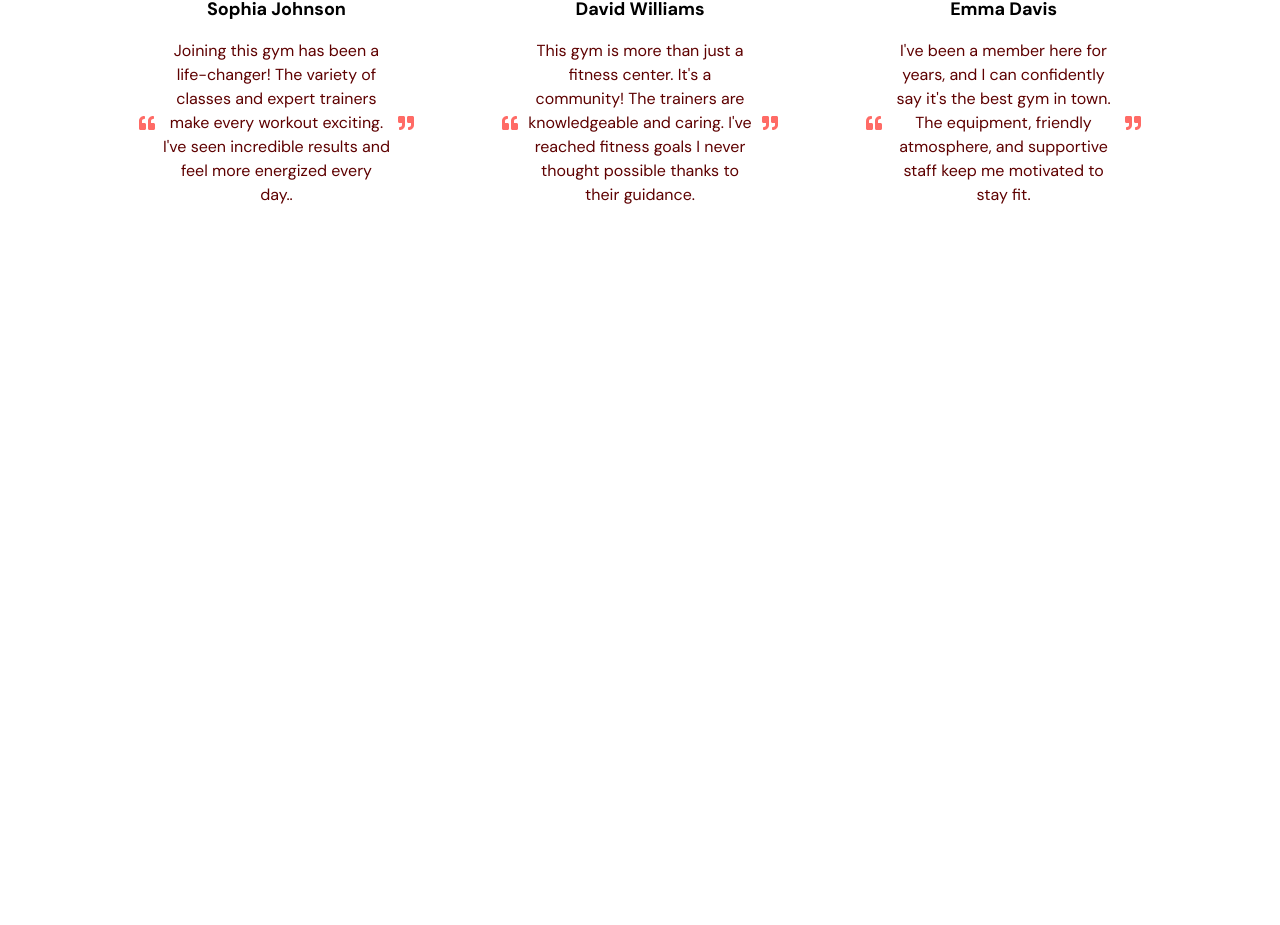
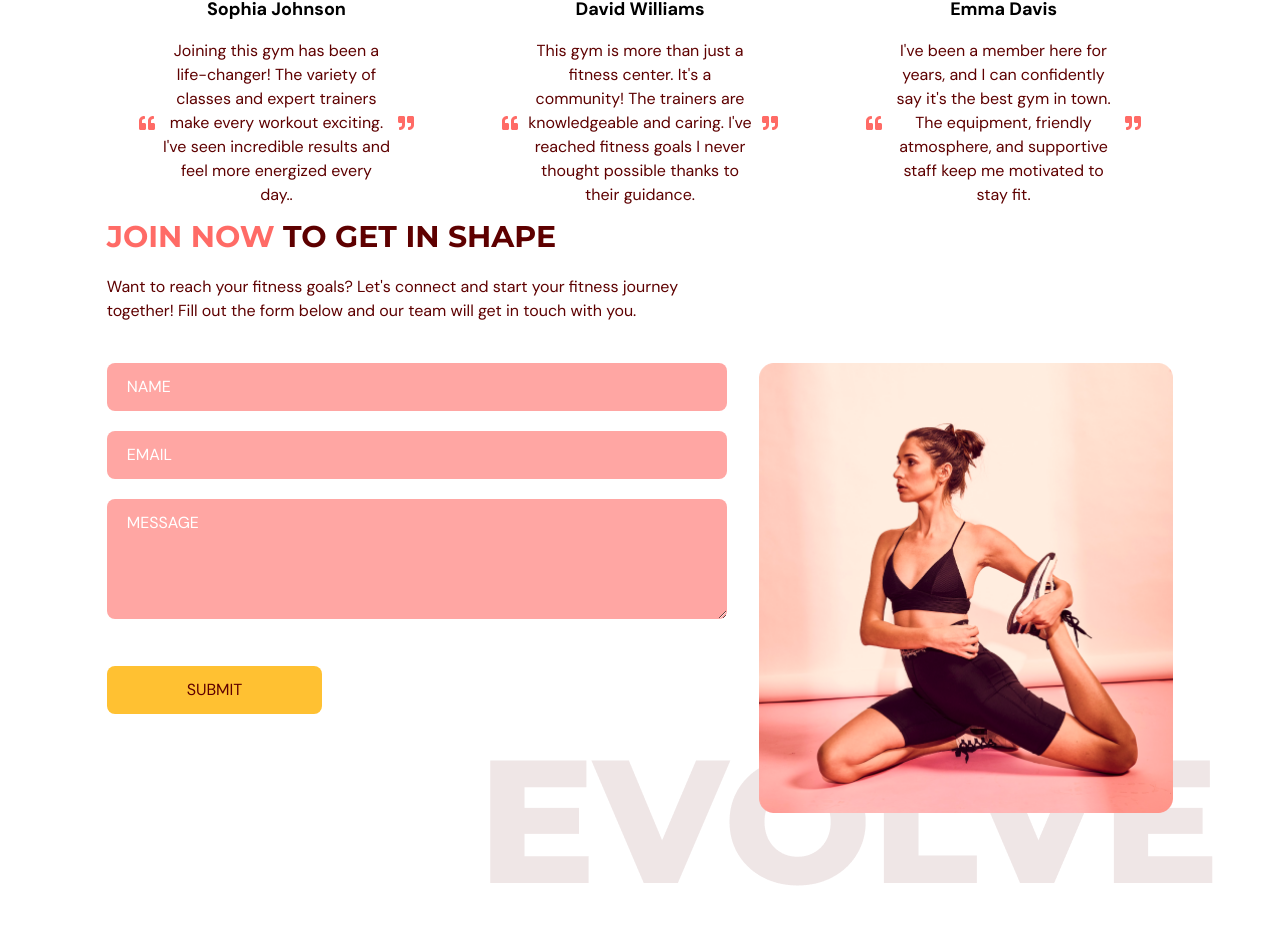
Before and after one commit to AnisBenFerhat/Gym-App, a React (Vite) app: page / in a window 1280 px wide. Shown: the part 3519-4444 px from the top of the page. Before the commit the page ends 3822 px from the top, so only its background shows below. Built offline with nearby package versions, Linux system fonts and the light colour scheme.

Commit message:
feat(Contact Us): Create ContactUs section,
Separate form as a subcomponent and integrate React form handling with
react-hook-form (new dependencies)
Add animation to the form.

```diff
--- a/package.json
+++ b/package.json
@@ -18,6 +18,7 @@
     "react": "^18.2.0",
     "react-anchor-link-smooth-scroll": "^1.0.12",
     "react-dom": "^18.2.0",
+    "react-hook-form": "^7.48.2",
     "react-icons": "^4.12.0",
     "tailwindcss": "^3.3.5"
   },
--- a/src/App.tsx
+++ b/src/App.tsx
@@ -3,6 +3,7 @@
 import Benefits from '@/scenes/benefits';
 import OurClasses from './scenes/ourClasses';
 import Testimonial from './scenes/testimonials';
+import ContactUs from './scenes/contactUs';
 import { useEffect, useState } from 'react';
 import { SelectedPage } from './shared/types';
 
@@ -30,6 +31,7 @@
       <Benefits setSelectedPage={setSelectedPage} />
       <OurClasses setSelectedPage={setSelectedPage} />
       <Testimonial setSelectedPage={setSelectedPage}/>
+      <ContactUs setSelectedPage={setSelectedPage}/>
     </div>
   );
 }
--- /dev/null
+++ b/src/scenes/contactUs/ContactForm.tsx
@@ -0,0 +1,81 @@
+import { useForm } from 'react-hook-form';
+
+type FormProps = {
+  onSubmit: (e: any) => void;
+  inputStyles: string;
+  register: any;
+  errors: any;
+};
+
+const ContactForm = ({ onSubmit, inputStyles, register, errors }: FormProps) => {
+  return (
+    <form
+              target="_blank"
+              onSubmit={onSubmit}
+              action="https://formsubmit.co/742ff68bc5535b502c83219511cbb326"
+              method="POST"
+            >
+              <input
+                className={inputStyles}
+                type="text"
+                placeholder="NAME"
+                {...register("name", {
+                  required: true,
+                  maxLength: 100,
+                })}
+              />
+              {errors.name && (
+                <p className="mt-1 text-primary-500">
+                  {errors.name.type === "required" && "This field is required."}
+                  {errors.name.type === "maxLength" &&
+                    "Max length is 100 char."}
+                </p>
+              )}
+
+              <input
+                className={inputStyles}
+                type="text"
+                placeholder="EMAIL"
+                {...register("email", {
+                  required: true,
+                  pattern: /^[A-Z0-9._%+-]+@[A-Z0-9.-]+\.[A-Z]{2,}$/i,
+                })}
+              />
+              {errors.email && (
+                <p className="mt-1 text-primary-500">
+                  {errors.email.type === "required" &&
+                    "This field is required."}
+                  {errors.email.type === "pattern" && "Invalid email address."}
+                </p>
+              )}
+
+              <textarea
+                className={inputStyles}
+                placeholder="MESSAGE"
+                rows={4}
+                cols={50}
+                {...register("message", {
+                  required: true,
+                  maxLength: 2000,
+                })}
+              />
+              {errors.message && (
+                <p className="mt-1 text-primary-500">
+                  {errors.message.type === "required" &&
+                    "This field is required."}
+                  {errors.message.type === "maxLength" &&
+                    "Max length is 2000 char."}
+                </p>
+              )}
+
+              <button
+                type="submit"
+                className="mt-5 rounded-lg bg-secondary-500 px-20 py-3 transition duration-500 hover:text-white"
+              >
+                SUBMIT
+              </button>
+            </form>
+  );
+};
+
+export default ContactForm;
--- /dev/null
+++ b/src/scenes/contactUs/index.tsx
@@ -0,0 +1,101 @@
+import { useForm } from "react-hook-form";
+import { SelectedPage } from "@/shared/types";
+import { motion } from "framer-motion";
+import ContactUsPageGraphic from "@/assets/ContactUsPageGraphic.png";
+import HText from "@/shared/Htext";
+import ContactForm from "./ContactForm";
+
+type Props = {
+  setSelectedPage: (value: SelectedPage) => void;
+};
+
+const ContactUs = ({ setSelectedPage }: Props) => {
+  const inputStyles = `mb-5 w-full rounded-lg bg-primary-300
+  px-5 py-3 placeholder-white`;
+
+  const {
+    register,
+    trigger,
+    formState: { errors },
+  } = useForm();
+
+  const onSubmit = async (e: any) => {
+    const isValid = await trigger();
+    if (!isValid) {
+      e.preventDefault();
+    }
+  };
+
+  return (
+    <section id="contactus" className="mx-auto w-5/6 pt-24 pb-32 md:mt-[-180px]">
+      <motion.div
+        onViewportEnter={() => setSelectedPage(SelectedPage.ContactUs)}
+      >
+        {/* HEADER */}
+        <motion.div
+          className="md:w-3/5"
+          initial="hidden"
+          whileInView="visible"
+          viewport={{ once: true, amount: 0.5 }}
+          transition={{ duration: 0.5 }}
+          variants={{
+            hidden: { opacity: 0, x: -50 },
+            visible: { opacity: 1, x: 0 },
+          }}
+        >
+          <HText>
+            <span className="text-primary-500">JOIN NOW</span> TO GET IN SHAPE
+          </HText>
+          <p className="my-5">
+          Want to reach your fitness goals? Let's connect and start your fitness journey together!
+          Fill out the form below and our team will get in touch with you.
+          </p>
+        </motion.div>
+
+        {/* FORM AND IMAGE */}
+        <div className="mt-10 justify-between gap-8 md:flex">
+          <motion.div
+            className="mt-10 basis-3/5 md:mt-0"
+            initial="hidden"
+            whileInView="visible"
+            viewport={{ once: true, amount: 0.5 }}
+            transition={{ duration: 0.5 }}
+            variants={{
+              hidden: { opacity: 0, y: 50 },
+              visible: { opacity: 1, y: 0 },
+            }}
+          >
+          <ContactForm
+            onSubmit={onSubmit}
+            inputStyles={inputStyles}
+            register={register}
+            errors={errors}
+          />
+          </motion.div>
+
+          <motion.div
+            className="relative mt-16 basis-2/5 md:mt-0"
+            initial="hidden"
+            whileInView="visible"
+            viewport={{ once: true, amount: 0.5 }}
+            transition={{ delay: 0.2, duration: 0.5 }}
+            variants={{
+              hidden: { opacity: 0, y: 50 },
+              visible: { opacity: 1, y: 0 },
+            }}
+          >
+            <div className="w-full before:absolute before:-bottom-20 before:-right-10 before:z-[-1] md:before:content-evolvetext">
+              <img
+                className="w-full"
+                alt="contact-us-page-graphic"
+                src={ContactUsPageGraphic}
+              />
+            </div>
+          </motion.div>
+        </div>
+      </motion.div>
+    </section>
+  );
+};
+
+export default ContactUs;
```
Also changed, not shown: 1 other file (tests, documents, lock files or other folders).
